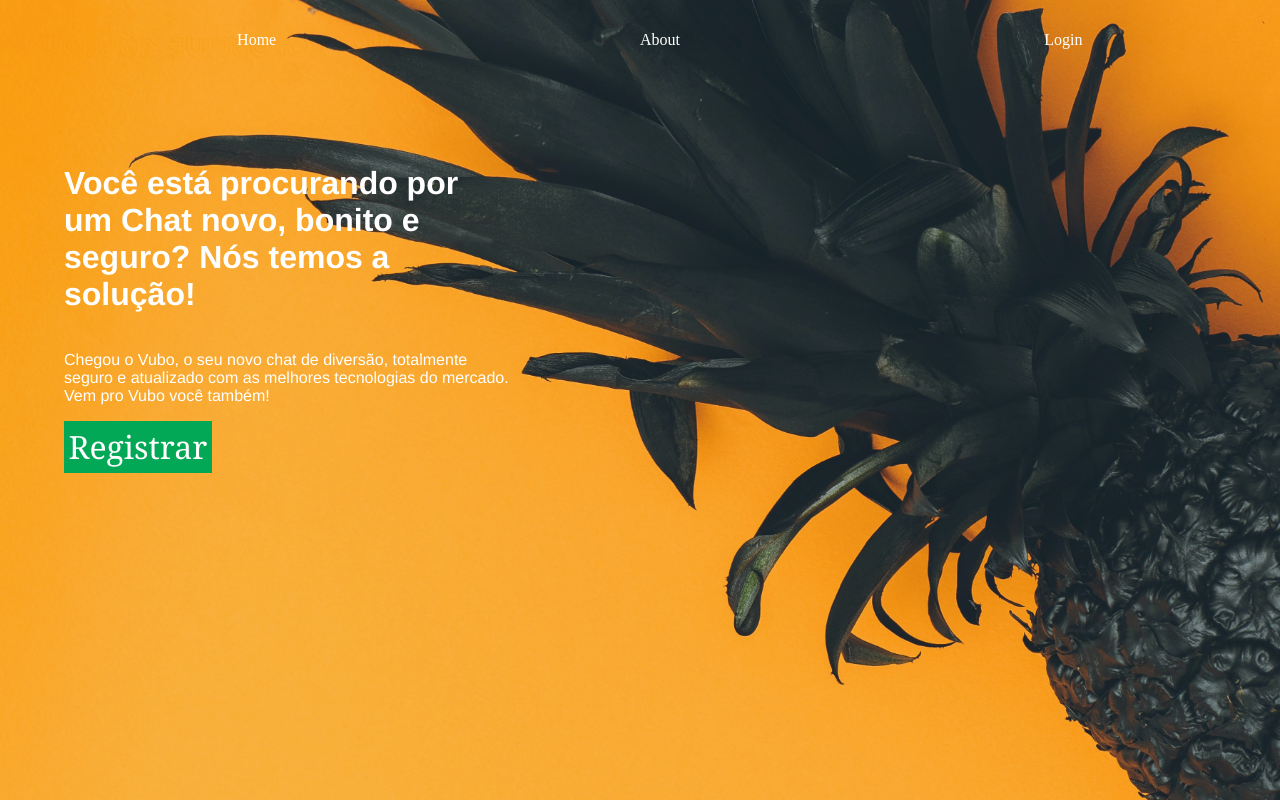
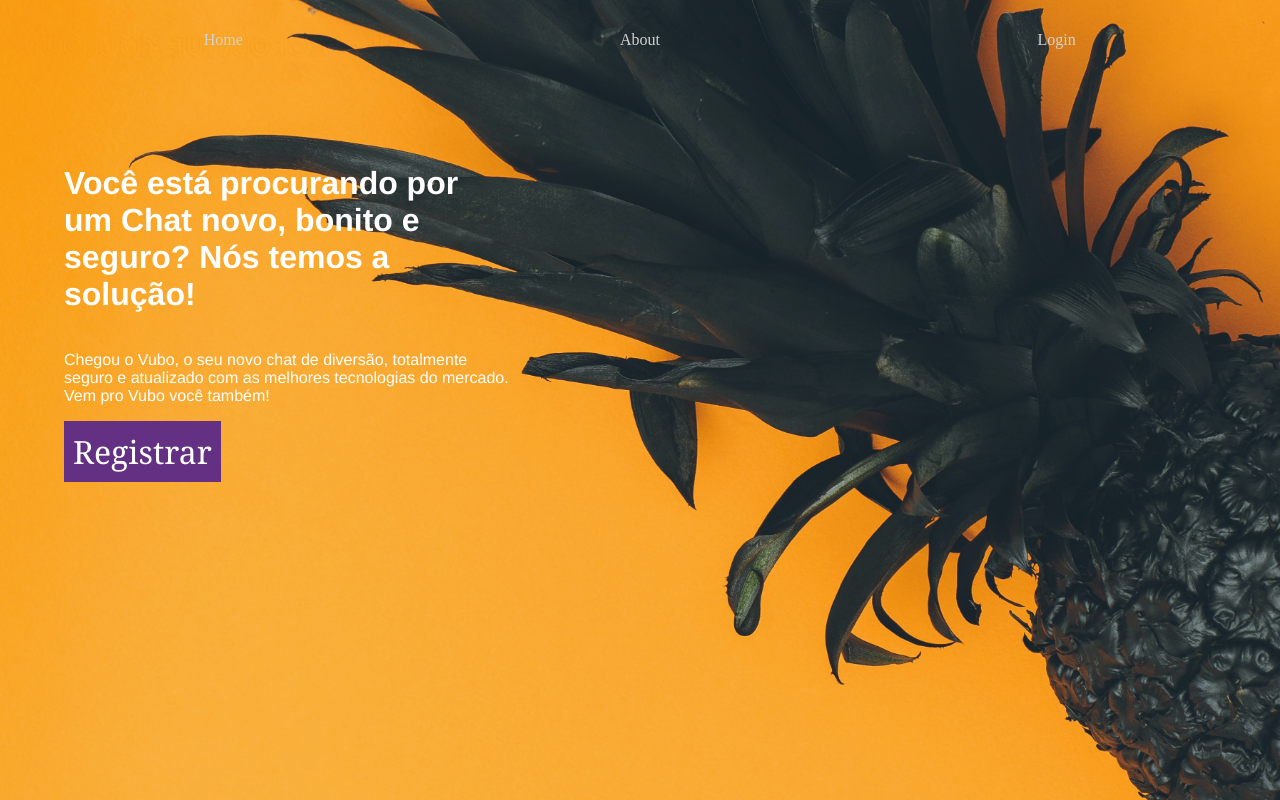
Before and after one commit to gabriellaurindo/bate-papo, a Vue app in the folder Vue/: page / in a window 1280 px wide. Built offline with nearby package versions, Linux system fonts and the light colour scheme.

Commit message:
Botão melhorado

```diff
--- a/Vue/src/App.vue
+++ b/Vue/src/App.vue
@@ -20,12 +20,18 @@ export default {
 
 <style >
 
-body{
+body,html{
   box-sizing: border-box;
   padding: 0;
   margin: 0;
-  width: 100vw;
-  height: 100vh;
+  width: 100%;
+  height: 100%;
+}
+
+body{
+  background-image: url("../public/img2.jpg");
+  background-size: cover;
+  background-repeat: no-repeat;
 }
 
 #app {
@@ -34,11 +40,8 @@ body{
   -moz-osx-font-smoothing: grayscale;
   text-align: center;
   color: #2c3e50;
-  height: 100vh;
-  width: 100vw;
-  background-image: url("../public/img2.jpg");
-  background-size: cover;
-  background-repeat: no-repeat;
+  height: 100%;
+  width: 100%;
 }
 
 </style>
--- a/Vue/src/components/BotaoRegistro.vue
+++ b/Vue/src/components/BotaoRegistro.vue
@@ -1,6 +1,6 @@
 <template>
   <div class="main">
-    <button class="register">Registrar</button>
+    <button class="register button">Registrar</button>
   </div>
 </template>
 
@@ -17,22 +17,21 @@ export default {
   @import url('https://fonts.googleapis.com/css2?family=Crimson+Text:ital@1&family=Open+Sans:wght@800&display=swap');
 
   .register  {
-    background-color:#02a855;
+    background-color:#643083;
     color: white;
-    padding: 1%;
+    padding: 2%;
     outline: none;
     border: none;
-    font-family:Georgia, 'Times New Roman', Times, serif;
-    font-size: 200%;
+    font-family:Cambria;
+    font-size: 2rem;
+    cursor: pointer;
   }
 
   .register:hover{
 
     background-color: white;
-    color: #41B883;
+    color:black;
     font-size: 220%;
-    transition: 1s;
-    box-shadow: 5px 5px teal;
-    border-radius: 5%;
+    transition: 0.5s;
   }
 </style>
--- a/Vue/src/components/Cabecalho.vue
+++ b/Vue/src/components/Cabecalho.vue
@@ -30,15 +30,24 @@ export default {
     display: flex;
     flex-direction:row;
     list-style: none;
+    padding: 0;
   }
 
   .menu ul li {
      flex: 1;
+     width: 100%;
+     height: 100%;
   }
 
   .menu ul li a{
     text-decoration: none;
-    color: white;
+    color: rgb(209, 209, 209);
     font-family: Crimson;
   }
+
+  .menu ul li a:hover{
+    color: rgb(255, 255, 255);
+    transition-duration: 1s;
+  }
+
 </style>
```
